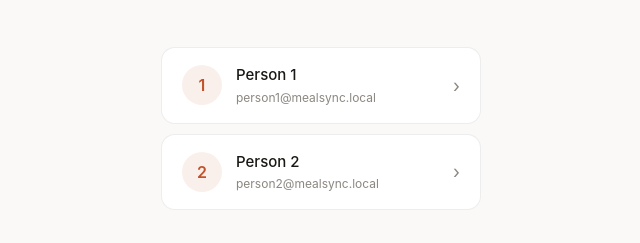
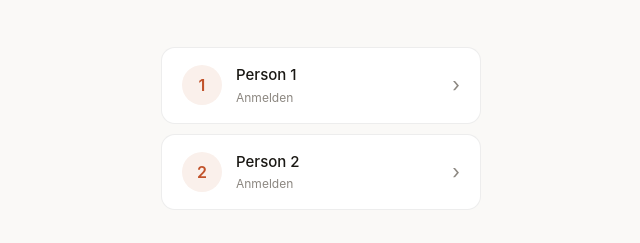
Before and after one commit to ChristianGerten/meal-sync, a React (Vite) app: page /login in a window 1280 px wide. Shown: the part 330-573 px from the top of the page, without its empty margins (319-959 px from the left). Built offline with nearby package versions, Linux system fonts and the light colour scheme.

Commit message:
Fix Login: kein form-Tag, Enter-Taste funktioniert, Terrakotta-Design

```diff
--- a/src/pages/Login.jsx
+++ b/src/pages/Login.jsx
@@ -2,8 +2,8 @@ import { useState } from 'react'
 import { useAuthStore } from '../store/useAuthStore'
 
 const USERS = [
-  { email: 'person1@mealsync.local', name: 'Person 1' },
-  { email: 'person2@mealsync.local', name: 'Person 2' },
+  { email: 'person1@mealsync.local', password: 'Mealsync', name: 'Person 1' },
+  { email: 'person2@mealsync.local', password: 'MealSync', name: 'Person 2' },
 ]
 
 export default function Login() {
@@ -19,8 +19,7 @@ export default function Login() {
     setError('')
   }
 
-  const handleLogin = async (e) => {
-    e.preventDefault()
+  const handleLogin = async () => {
     if (!selected || !password) return
     setSigningIn(true)
     setError('')
@@ -28,9 +27,12 @@ export default function Login() {
       await signIn(selected.email, password)
     } catch (err) {
       setError('Falsches Passwort')
-    } finally {
       setSigningIn(false)
     }
+  }
+
+  const handleKeyDown = (e) => {
+    if (e.key === 'Enter') handleLogin()
   }
 
   return (
@@ -80,8 +82,7 @@ export default function Login() {
                   background: 'var(--color-surface)',
                   border: '0.5px solid var(--color-border)',
                   borderRadius: '14px', cursor: 'pointer',
-                  display: 'flex', alignItems: 'center', gap: '14px',
-                  transition: 'all 0.15s'
+                  display: 'flex', alignItems: 'center', gap: '14px'
                 }}
               >
                 <div style={{
@@ -104,13 +105,11 @@ export default function Login() {
                   }}>
                     {user.name}
                   </div>
-                  <div style={{
-                    fontSize: '12px', color: 'var(--color-text-muted)', marginTop: '2px'
-                  }}>
-                    {user.email}
+                  <div style={{fontSize: '12px', color: 'var(--color-text-muted)', marginTop: '2px'}}>
+                    Anmelden
                   </div>
                 </div>
-                <span style={{color: 'var(--color-text-muted)', fontSize: '18px'}}>›</span>
+                <span style={{color: 'var(--color-text-muted)', fontSize: '20px'}}>›</span>
               </button>
             ))}
           </div>
@@ -118,7 +117,7 @@ export default function Login() {
 
         {/* Schritt 2 — Passwort */}
         {selected && (
-          <form onSubmit={handleLogin} style={{display: 'flex', flexDirection: 'column', gap: '10px'}}>
+          <div style={{display: 'flex', flexDirection: 'column', gap: '10px'}}>
 
             {/* Gewählter User */}
             <div style={{
@@ -134,22 +133,16 @@ export default function Login() {
                 display: 'flex', alignItems: 'center', justifyContent: 'center',
                 flexShrink: 0
               }}>
-                <span style={{
-                  fontSize: '15px', fontWeight: '600', color: 'var(--color-accent)'
-                }}>
+                <span style={{fontSize: '15px', fontWeight: '600', color: 'var(--color-accent)'}}>
                   {selected.name.charAt(selected.name.length - 1)}
                 </span>
               </div>
-              <div style={{flex: 1}}>
+              <div style={{flex: 1, textAlign: 'left'}}>
                 <div style={{fontSize: '14px', fontWeight: '500', color: 'var(--color-text)'}}>
                   {selected.name}
                 </div>
-                <div style={{fontSize: '11px', color: 'var(--color-text-muted)', marginTop: '1px'}}>
-                  {selected.email}
-                </div>
               </div>
               <button
-                type="button"
                 onClick={() => { setSelected(null); setPassword(''); setError('') }}
                 style={{
                   background: 'none', border: 'none', cursor: 'pointer',
@@ -160,22 +153,23 @@ export default function Login() {
               </button>
             </div>
 
-            {/* Passwort */}
+            {/* Passwort Input */}
             <input
               type="password"
               value={password}
               onChange={e => setPassword(e.target.value)}
+              onKeyDown={handleKeyDown}
               placeholder="Passwort"
               autoFocus
               style={{
                 width: '100%', padding: '14px 16px',
                 background: 'var(--color-surface)',
                 border: error
-                  ? '0.5px solid var(--color-danger)'
+                  ? '1px solid var(--color-danger)'
                   : '0.5px solid var(--color-border)',
                 borderRadius: '12px', fontSize: '15px',
                 color: 'var(--color-text)', outline: 'none',
-                boxSizing: 'border-box', letterSpacing: '0.1px'
+                boxSizing: 'border-box'
               }}
             />
 
@@ -188,8 +182,9 @@ export default function Login() {
               </p>
             )}
 
+            {/* Login Button */}
             <button
-              type="submit"
+              onClick={handleLogin}
               disabled={signingIn || !password}
               style={{
                 width: '100%', padding: '14px',
@@ -197,14 +192,13 @@ export default function Login() {
                 border: 'none', borderRadius: '12px',
                 cursor: signingIn || !password ? 'not-allowed' : 'pointer',
                 fontSize: '15px', fontWeight: '500',
-                opacity: !password ? 0.6 : 1,
-                transition: 'opacity 0.15s'
+                opacity: !password ? 0.6 : 1
               }}
             >
               {signingIn ? 'Anmelden...' : 'Anmelden'}
             </button>
 
-          </form>
+          </div>
         )}
 
       </div>
```
